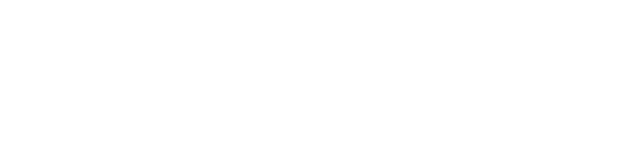
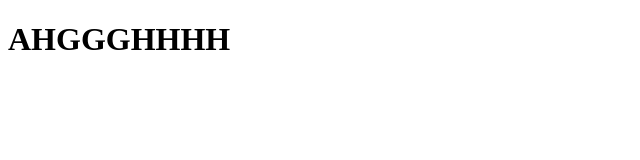
Before and after one commit to Emnolope/mobile-friendly-practice, a plain HTML site: page index.html in a window 1280 px wide. Shown: the whole page, without its empty margins (0-640 px from the left). Drawn offline with Linux system fonts and the light colour scheme.

Commit message:
he's TOO

```diff
--- a/index.html
+++ b/index.html
@@ -7,6 +7,7 @@
     <title>Document</title>
 </head>
 <body>
+    <h1> AHGGGHHHH</h1>
 
 </body>
 </html>
```
